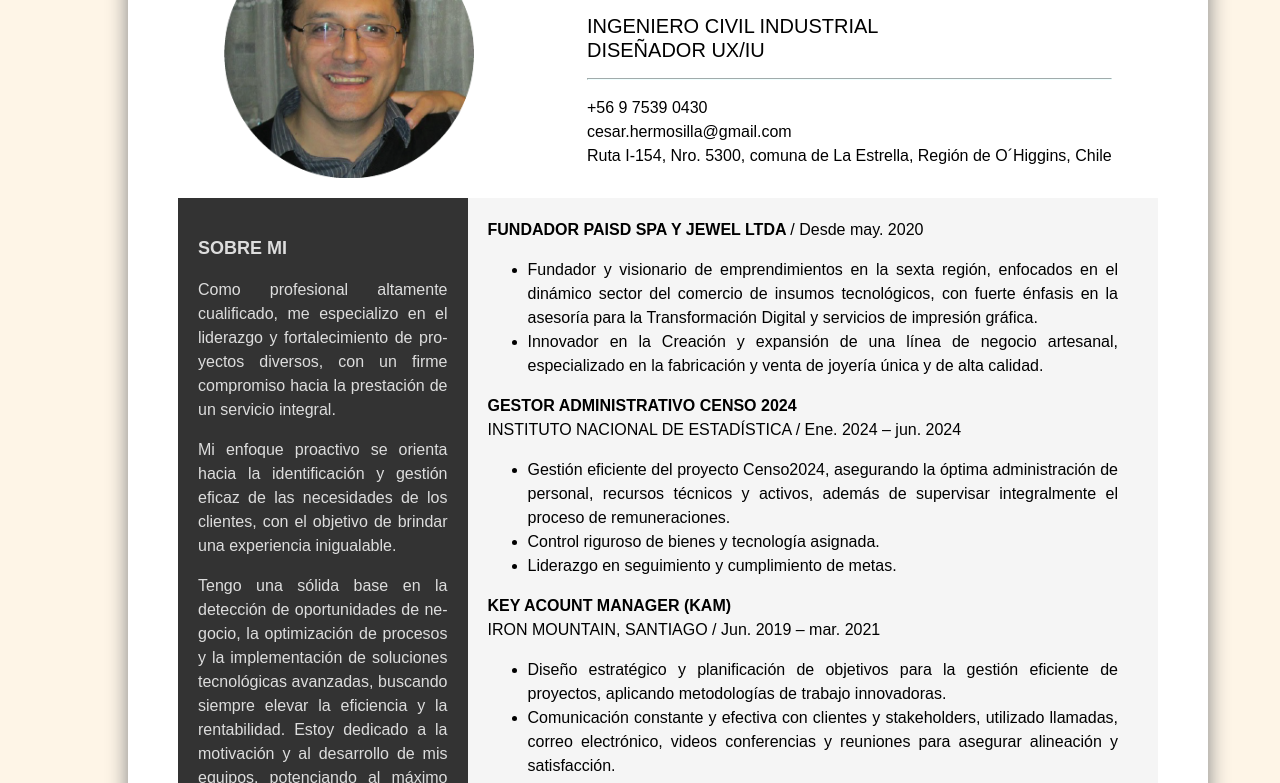
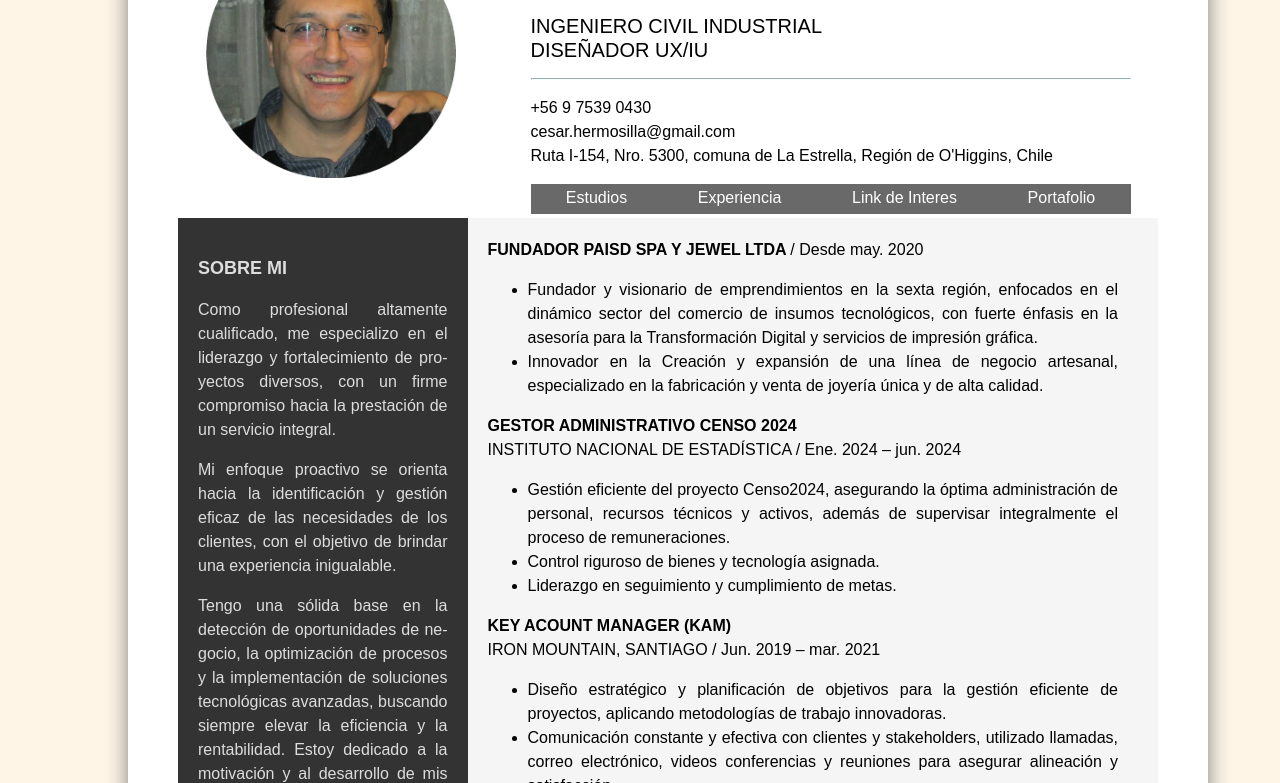
Before and after one commit to jackokraus/chermosillal.github.io, a plain HTML site: page index.html in a window 1280 px wide. Shown: the part 132-915 px from the top of the page. Drawn offline with Linux system fonts and the light colour scheme.

Commit message:
se agrega navbar

```diff
--- a/assets/css/style.css
+++ b/assets/css/style.css
@@ -16,7 +16,7 @@
     box-shadow: 0px 0px 20px grey;
 }
 .header{
-    height: 250px;
+    height: 270px;
     display: flex;
     justify-content: space-around;
 }
@@ -26,6 +26,13 @@
 }
 .cabecera{
     padding-left: 20px;
+}
+.nav{
+    height: 30px;
+    display: flex;
+    justify-content: space-around;
+    background-color: dimgray;
+    width: 600px;
 }
 .cuerpo{
     display: flex;
@@ -73,4 +80,5 @@ a{ /* Manejamos las caracteristicas de los links*/
     }
     a:hover {
     border-bottom: 2px solid;
+    color:goldenrod;
     }
--- a/index.html
+++ b/index.html
@@ -12,15 +12,22 @@
             <div class="foto">
                 <img src="./assets/img/chl.png" width="250" height="250" alt="Cesar Hermosilla" >
             </div>
-            <div class="cabecera">
+            <navbar class="cabecera">
                 <h1>CESAR ESTEBAN HERMOSILLA LEGENT</h1>
                 <hr>
                 <h2>INGENIERO CIVIL INDUSTRIAL <br> DISEÑADOR UX/IU</h2>
                 <hr>
                 <p>
                     +56 9 7539 0430<br>cesar.hermosilla@gmail.com<br>
-                    Ruta I-154, Nro. 5300, comuna de La Estrella, Región de O´Higgins, Chile
+                    Ruta I-154, Nro. 5300, comuna de La Estrella, Región de O'Higgins, Chile
                 </p>
+                <navbar class="nav">
+
+                    <a href="#Educacion">Estudios</a>
+                    <a href="#Experiencia">Experiencia</a>
+                    <a href="#footer">Link de Interes</a>
+                    <a href="https://cesarh.cl/portafolio.html" target="_blank">Portafolio</a>
+                </navbar>
             </div>
         </header>
         <section class="cuerpo">
@@ -62,18 +69,22 @@
                         <li>Diseño de interfases de aplicaciones y sitios web.</li>
                     </ul>
                 <hr>
+                <p>
+                    <p>Soy un discipúlo de Cristo y camino por su senda...</p>
+                <hr>
+                <footer id="footer">
+                    <h3>LINK DE INTERES</h3>
                     <ol style="font-weight: 300; text-align: justify; margin-right: 20px ">
                         <li><a href="https://cesarh.cl" target="_blank">www.cesarh.cl</a></li>
                         <li><a href="https://www.linkedin.com/in/cesarhermosilla1/" target="_blank">Linkedin</a></li>
                         <li><a href="https://www.behance.net/cesarher" target="_blank">Behance</a></li>
                         <li><a href="https://cesarh.cl/portafolio.html" target="_blank">Portafolio Personal</a></li>
                     </ol>
-                <hr>
-                <p>
-                    <h3>DATO ADICIONAL</h3>
-                    <p>Soy un discipúlo de Cristo y camino por su senda...</p>
+                    Creado por CHermosillaL - Chile
+                </footer>
             </div>
             <div class="zona_dr">
+                <div id="Experiencia">
                     <b>FUNDADOR PAISD SPA Y JEWEL LTDA </b> / Desde may. 2020
                     <ul style="font-weight: 300; text-align: justify; margin-right: 20px">
                         <li>Fundador y visionario de emprendimientos en la sexta región, enfocados en el
@@ -140,7 +151,9 @@
                             Apache, Tomcat, IIS, entre otros.
                         </li>
                     </ul>
+                </div>
                 <hr>
+                <div id="Educacion" >
                     <b>EDUCACIÓN</b><br>
                     <ul style="font-weight: 300">
                         <li><b>Bootcam Frontend-react</b><br>Desafio Latam Chile, En Desarrollo</li>
@@ -151,6 +164,7 @@
                         <li><b>Ingeniería Ejecución Computación e Informática. </b><br> Universidad Mayor, Santiago. / Egresado 2008</li>
                     </ul>
                 </div>
+            </div>
         </section>
 </body>
 
```
Lines whose indentation alone changed are shown as unchanged.
